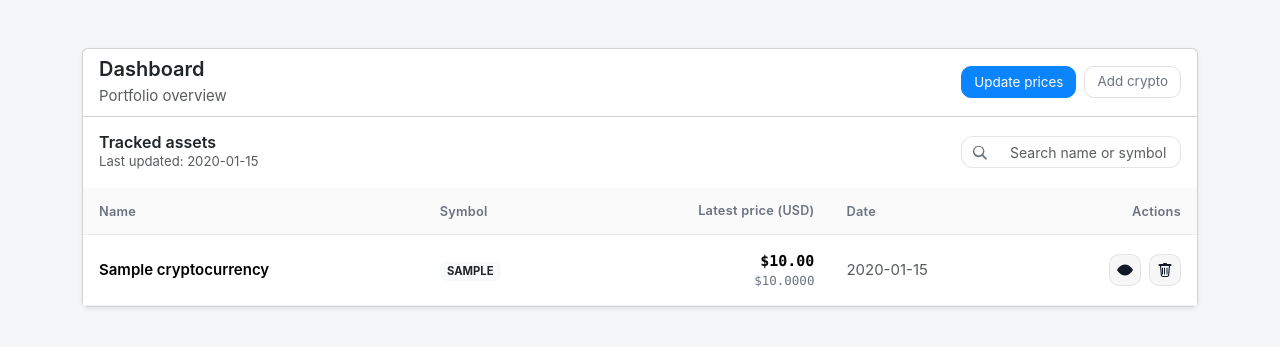
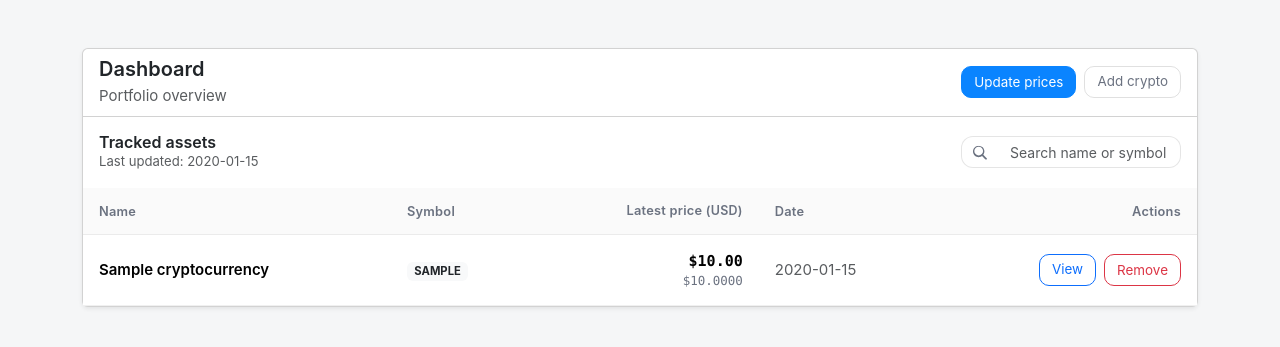
Before and after one commit to nytio/cripto_traker, a Flask app: page / in a window 1280 px wide. Shown: the part 52-399 px from the top of the page. Run offline with Flask 3, Linux system fonts and the light colour scheme; the visitor is signed in with stand-in values (Sample User, id 1); tables that the repository leaves empty hold one stand-in row (values such as "Sample post"); parts of the project's set-up code (start-up, migrations or seed data) failed here and were passed over; some libraries are stand-ins or nearby versions.

Commit message:
Botones de acción coherentes y seguros

```diff
--- a/web/app/templates/dashboard.html
+++ b/web/app/templates/dashboard.html
@@ -88,19 +88,11 @@
                   </td>
                   <td>
                     <div class="d-flex justify-content-end gap-2">
-                      <a class="btn btn-sm ct-icon-btn" href="{{ url_for('charts.crypto_detail', crypto_id=row.crypto.id) }}" aria-label="View" title="View" data-ct-tooltip="View">
-                        <svg xmlns="http://www.w3.org/2000/svg" width="16" height="16" fill="currentColor" aria-hidden="true" viewBox="0 0 16 16">
-                          <path d="M16 8s-3 5.5-8 5.5S0 8 0 8s3-5.5 8-5.5S16 8 16 8z"/>
-                          <path d="M8 5a3 3 0 1 0 0 6 3 3 0 0 0 0-6z"/>
-                        </svg>
-                        <span class="visually-hidden">View</span>
+                      <a class="btn btn-sm btn-outline-primary" href="{{ url_for('charts.crypto_detail', crypto_id=row.crypto.id) }}" aria-label="View details" title="View details">
+                        View
                       </a>
-                      <button type="button" class="btn btn-sm ct-icon-btn ct-icon-btn--danger" data-bs-toggle="modal" data-bs-target="#remove-modal" data-remove-action="{{ url_for('cryptos.remove_crypto', crypto_id=row.crypto.id) }}" data-remove-name="{{ name }}" data-remove-symbol="{{ symbol|upper }}" aria-label="Remove" title="Remove" data-ct-tooltip="Remove">
-                        <svg xmlns="http://www.w3.org/2000/svg" width="16" height="16" fill="currentColor" aria-hidden="true" viewBox="0 0 16 16">
-                          <path d="M5.5 5.5a.5.5 0 0 1 .5.5v6a.5.5 0 0 1-1 0v-6a.5.5 0 0 1 .5-.5zm2.5.5a.5.5 0 0 0-1 0v6a.5.5 0 0 0 1 0v-6zm2-.5a.5.5 0 0 1 .5.5v6a.5.5 0 0 1-1 0v-6a.5.5 0 0 1 .5-.5z"/>
-                          <path d="M14.5 3a1 1 0 0 1-1 1H13l-.854 9.604A2 2 0 0 1 10.153 15H5.847a2 2 0 0 1-1.993-1.396L3 4H2.5a1 1 0 0 1 0-2H6a1 1 0 0 1 1-1h2a1 1 0 0 1 1 1h3.5a1 1 0 0 1 1 1zM4.118 4l.805 9.047A1 1 0 0 0 5.847 14h4.306a1 1 0 0 0 .924-.953L11.882 4H4.118z"/>
-                        </svg>
-                        <span class="visually-hidden">Remove</span>
+                      <button type="button" class="btn btn-sm btn-outline-danger" data-bs-toggle="modal" data-bs-target="#remove-modal" data-remove-action="{{ url_for('cryptos.remove_crypto', crypto_id=row.crypto.id) }}" data-remove-name="{{ name }}" data-remove-symbol="{{ symbol|upper }}" aria-label="Remove crypto" title="Remove crypto">
+                        Remove
                       </button>
                     </div>
                   </td>
```
